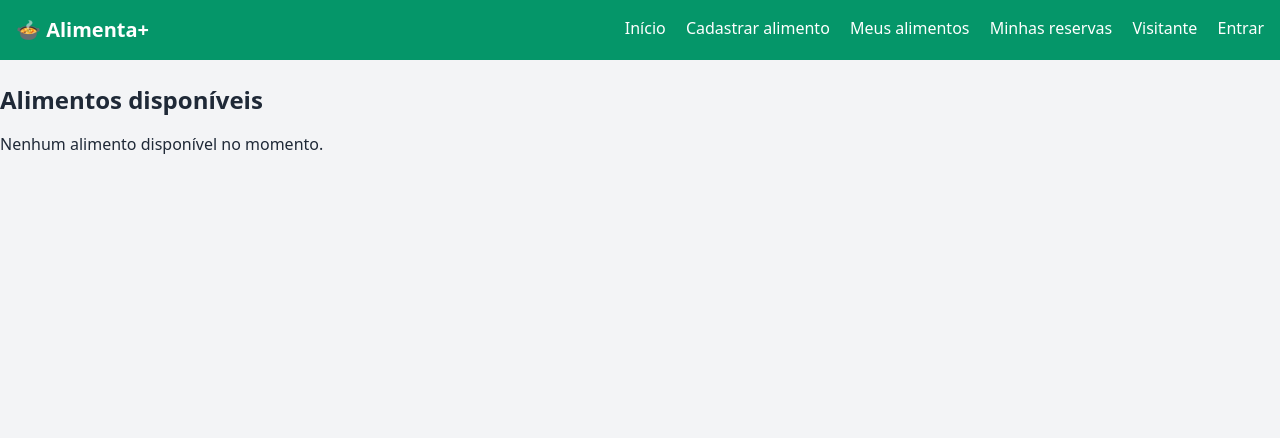
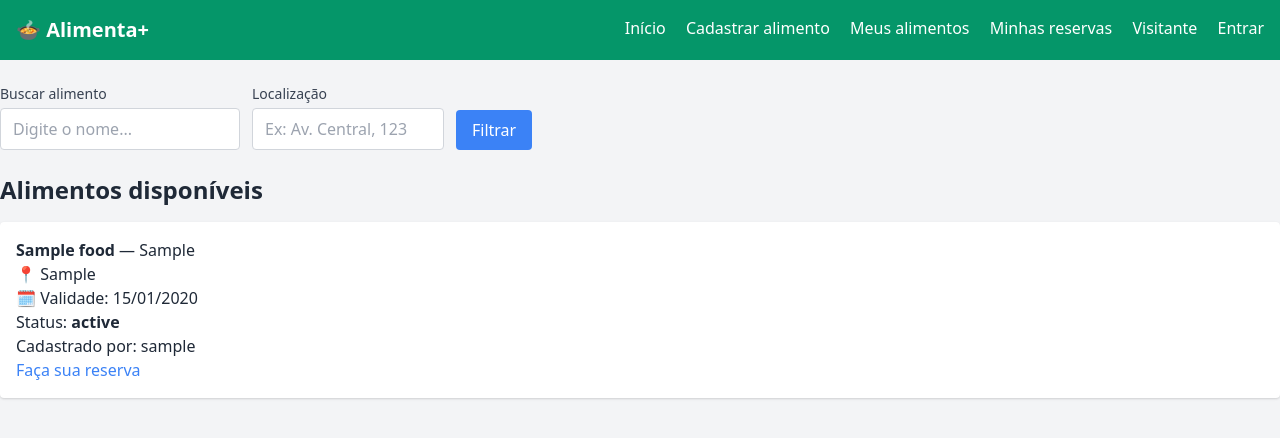
Before and after one commit to LH7z/AlimentaMais, a Flask app: page / in a window 1280 px wide. Shown: the top 438 px of the page. Run offline with Flask 3, Linux system fonts and the light colour scheme; tables that the repository leaves empty hold one stand-in row (values such as "Sample post").

Commit message:
filtro de busca menu inicial

```diff
--- a/app.py
+++ b/app.py
@@ -1,6 +1,7 @@
 from flask import Flask, render_template, request, redirect, url_for, flash
 from datetime import datetime
 from database import db
+from database import case
 from models import Food, User
 from flask_cors import CORS
 from flask_login import UserMixin , login_user , LoginManager , login_required , logout_user, current_user
@@ -66,9 +67,33 @@ def logout():
 
 @app.route('/')
 def home():
-    foods = Food.query.filter_by(status="disponível").all()
+    busca = request.args.get('busca', '').strip()
+    location = request.args.get('location', '').strip()
+
+    query = Food.query
+    order_criteria = []
+
+    if busca:
+        name_relevance = case(
+            (Food.name.ilike(f'{busca}%'), 1),
+            (Food.name.ilike(f'%{busca}%'), 2),
+            else_=3
+        ).label('name_relevance')
+        order_criteria.append(name_relevance)
+    if location:
+        location_relevance = case(
+            (Food.location.ilike(f'{location}%'), 1),
+            (Food.location.ilike(f'%{location}%'), 2),
+            else_=3
+        ).label('location_relevance')
+        order_criteria.append(location_relevance)
+
+    order_criteria.append(Food.id.asc())
+
+    query = query.order_by(*order_criteria)
+
+    foods = query.all()
     return render_template('home.html', foods=foods)
-
 
 @app.route('/my_foods')
 @login_required
@@ -118,6 +143,9 @@ def add_food():
     if request.method == 'POST':
         name = request.form['name']
         quantity = request.form['quantity']
+        if datetime.strptime(request.form['expiration_date'], '%Y-%m-%d').date() < datetime.today().date():
+            flash('A data de validade não pode ser no passado.', 'danger')
+            return redirect(url_for('add_food'))
         expiration_date = datetime.strptime(request.form['expiration_date'], '%Y-%m-%d').date()
         location = request.form['location']
 
--- a/database.py
+++ b/database.py
@@ -1,3 +1,4 @@
 from flask_sqlalchemy import SQLAlchemy
+from sqlalchemy import case
 
 db = SQLAlchemy()
--- a/requirements.txt
+++ b/requirements.txt
@@ -3,3 +3,4 @@ Flask-SQLAlchemy==3.1.1
 Flask-Login==0.6.2
 Flask-Cors==3.0.10
 Werkzeug==2.3.0
+Faker==18.3.1
--- a/templates/add_food.html
+++ b/templates/add_food.html
@@ -10,12 +10,12 @@
 
   <div class="mb-3">
     <label class="block">Quantidade</label>
-    <input type="text" name="quantity" required class="border rounded p-2 w-full">
+    <input type="number" name="quantity" min="1" required class="border rounded p-2 w-full">
   </div>
 
   <div class="mb-3">
     <label class="block">Data de validade</label>
-    <input type="date" name="expiration_date" required class="border rounded p-2 w-full">
+    <input type="date" name="expiration_date" min="" required class="border rounded p-2 w-full">
   </div>
 
   <div class="mb-3">
--- a/templates/home.html
+++ b/templates/home.html
@@ -1,5 +1,40 @@
 {% extends "base.html" %}
 {% block content %}
+
+<form method="GET" action="{{ url_for('home') }}" class="mb-6 flex flex-wrap gap-3 items-end">
+  <div>
+    <label class="block text-sm font-medium text-gray-700 mb-1">Buscar alimento</label>
+    <input type="text" name="busca" placeholder="Digite o nome..."
+           value="{{ request.args.get('busca', '') }}"
+           class="border border-gray-300 rounded px-3 py-2 w-60">
+  </div>
+
+  <!-- <div>
+    <label class="block text-sm font-medium text-gray-700 mb-1">Status</label>
+    <select name="status" class="border border-gray-300 rounded px-3 py-2 w-48">
+      <option value="">Todos</option>
+      <option value="disponível" {% if request.args.get('status') == 'disponível' %}selected{% endif %}>Disponível</option>
+      <option value="reservado" {% if request.args.get('status') == 'indisponível' %}selected{% endif %}>Reservado</option>
+    </select>
+  </div> -->
+
+  <div>
+    <label class="block text-sm font-medium text-gray-700 mb-1">Localização</label>
+    <input type="text" name="location" placeholder="Ex: Av. Central, 123"
+           value="{{ request.args.get('location', '') }}"
+           class="border border-gray-300 rounded px-3 py-2 w-48">
+  </div>
+
+  <button type="submit" class="bg-blue-500 text-white px-4 py-2 rounded hover:bg-blue-600 transition-colors duration-200">
+    Filtrar
+  </button>
+</form>
+
+
+
+
+
+
 <h2 class="text-2xl font-semibold mb-4">Alimentos disponíveis</h2>
 
 {% if foods %}
```
Also changed, not shown: seed.py (added, +32 -0 lines).
